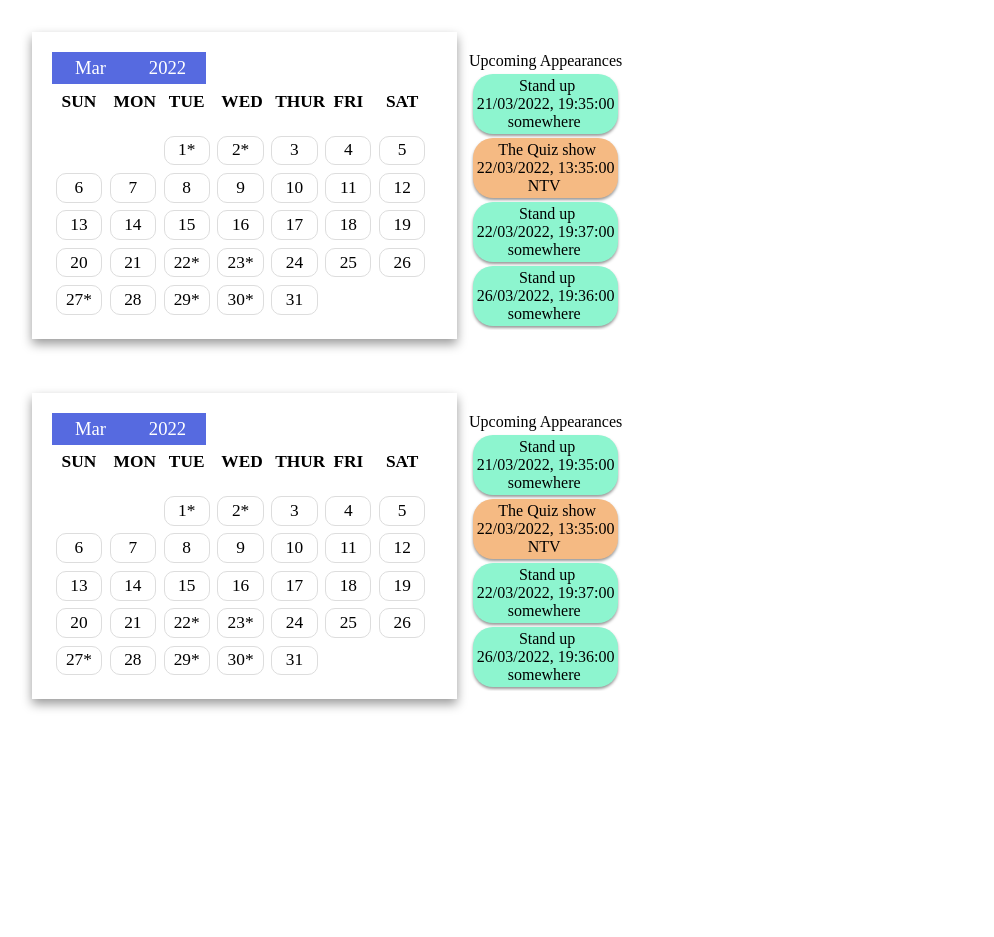
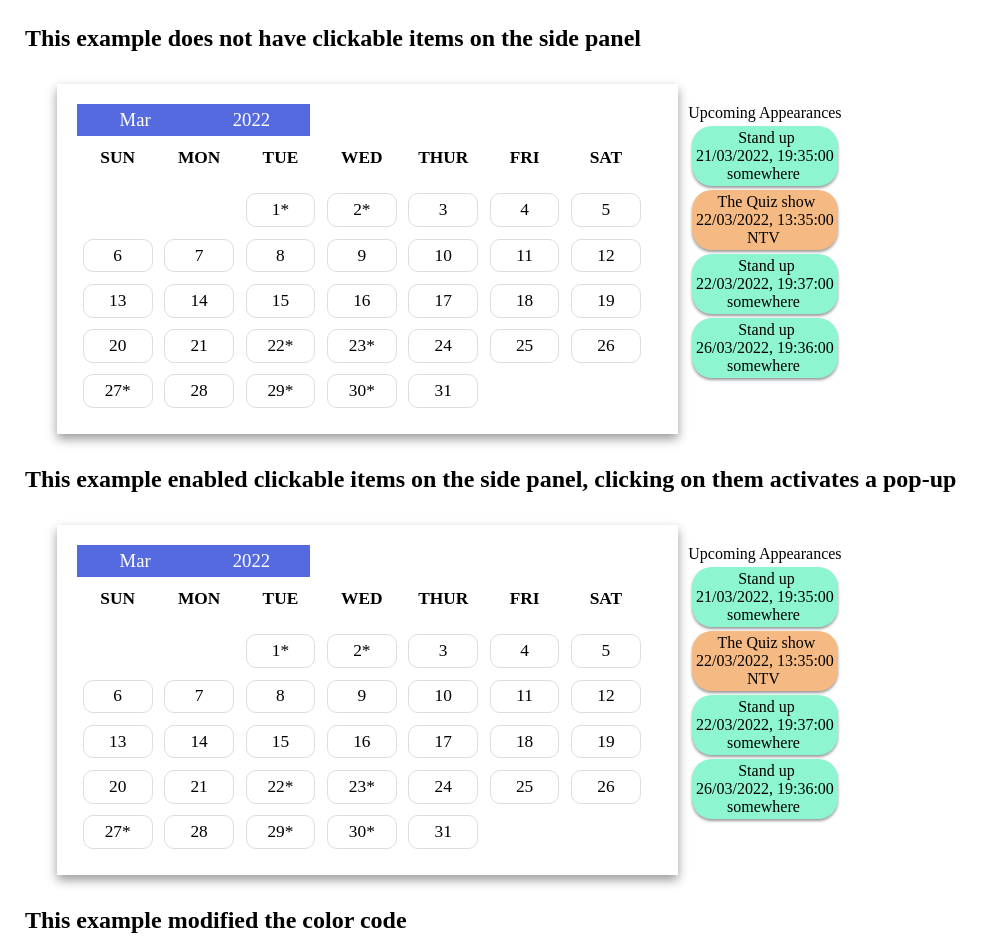
Before and after one commit to intezzz/Tcal, a website: page pub/examples.html in a window 1280 px wide. Shown: the whole page, without its empty margins (0-994 px from the left). Before the commit the page ends 800 px from the top, so only its background shows below. Drawn offline with nearby package versions, Linux system fonts and the light colour scheme.

Commit message:
fix getElement calls and styles

```diff
--- a/pub/examples.html
+++ b/pub/examples.html
@@ -18,10 +18,16 @@
 
 
 </head>
-<body>
-    <div id="first-example"></div>
-    <div id="second-example"></div>
-    <div id="third-example"></div>
+<body style="padding: 25px">
+    <div id="first-example">
+        <h2>This example does not have clickable items on the side panel</h2>
+    </div>
+    <div id="second-example">
+        <h2>This example enabled clickable items on the side panel, clicking on them activates a pop-up</h2>
+    </div>
+    <div id="third-example">
+        <h2>This example modified the color code</h2>
+    </div>
     <div id="fourth-example"></div>
 
 </body>
--- a/pub/js/tcal-library.js
+++ b/pub/js/tcal-library.js
@@ -85,7 +85,7 @@ function drawCalendarDays(month, year){
     // const numberOfEvents = filteredEvents[currDate] ? filteredEvents[currDate].length : 0;
     const numberOfEvents = filteredEvents[currDate] ? 1 : 0;
 
-    currDay.id = "calendarday-" + currDate;
+    currDay.classList.add("calendarday-" + currDate);
     currDay.classList.add("day");
     currDay.innerHTML = String(currDate) + "*".repeat(numberOfEvents); // todo: style properly
     // todo: style number of events properly
@@ -97,7 +97,7 @@ function drawCalendarDays(month, year){
       if (selectedDay !== currDate){
         // prevent multiple selection > toggle "selected" when another day is selected
         if (selectedDay !== null){
-          const prevSelected = this.parentElement.getElementById("calendarday-" + selectedDay);
+          const prevSelected = this.parentElement.getElementsByClassName("calendarday-" + selectedDay)[0];
           prevSelected.classList.toggle("selected");
         }
         selectedDay = currDate;
@@ -177,15 +177,14 @@ function drawCalendarMonths(monthsElement){
 function drawCalendar(elementToBeAddedTo, startYear, endYear){
   // create table that contains the calendar
   const calendarTable = document.createElement("table");
-  calendarTable.id = "calendar-table";
   calendarTable.classList.add("calendar-table");
 
   const calendarTableRow = document.createElement("tr");
-  calendarTableRow.id = "calendartable-firstrow";
+  calendarTableRow.classList.add("calendartable-firstrow");
   calendarTableRow.classList.add("calendartable-row");
 
   const calendarTableData = document.createElement("td");
-  calendarTableData.id = "calendar-cell";
+  calendarTableData.classList.add("calendar-cell");
   calendarTableData.classList.add("calendar-tablecell");
 
   const eventData = document.createElement("td");
@@ -207,7 +206,6 @@ function drawCalendar(elementToBeAddedTo, startYear, endYear){
   // creates the outline of the calendar
   const calendar = document.createElement("div");
   calendar.classList.add("calendar");
-  calendar.id = "calendar";
 
   // month button on the top left
   const monthButton = document.createElement("div");
@@ -224,7 +222,6 @@ function drawCalendar(elementToBeAddedTo, startYear, endYear){
   currMonth.innerHTML = this.months[this.selectedMonth];
   monthButton.append(currMonth);
   const monthsDropdown = document.createElement("div");
-  monthsDropdown.id = "months";
   monthsDropdown.classList.add("months");
   monthsDropdown.classList.add("dropdown");
   const drawingCalendarMonths = drawCalendarMonths.bind(this); // binding such this keyword works
@@ -242,11 +239,10 @@ function drawCalendar(elementToBeAddedTo, startYear, endYear){
     }
   })();
   const currYear = document.createElement("span");
-  currYear.id = "curr-year";
+  currYear.classList.add("curr-year");
   currYear.innerHTML = this.selectedYear;
   yearButton.append(currYear);
   const yearDropdown = document.createElement("div");
-  yearDropdown.id = "years";
   yearDropdown.classList.add("years");
   yearDropdown.classList.add("dropdown");
   const drawingCalendarYears = drawCalendarYears.bind(this);
@@ -332,7 +328,7 @@ function drawEventsPanel(currSelectedMonth, currSelectedYear, currSelectedDay, e
         listItem.classList.add("event");
         listItem.classList.add(events[i].eventType);
         listItem.style.backgroundColor = getComputedStyle(document.documentElement).getPropertyValue(`--${events[i].eventType}-color`);
-        listItem.id = "event-" + String(i);
+        listItem.classList.add("event-" + String(i));
         if (clickableEvent){
           drawClickableEvents(false, [listItem], events, parentElement);
         }
@@ -389,7 +385,7 @@ function drawClickableEvents(mode, toBeDrawn, events, parentElement){
     ////////////////////////
     const eventModal = document.createElement("div");
     eventModal.classList.add("event-modal");
-    eventModal.id = "modal-" + currEvent.id;
+    eventModal.classList.add("modal-" + currEvent.id);
     eventModal.style.display = "none"; // set as none -> not display unless clicked
     const eventModalContents = document.createElement("div");
     eventModalContents.classList.add("event-modal-content");
```
